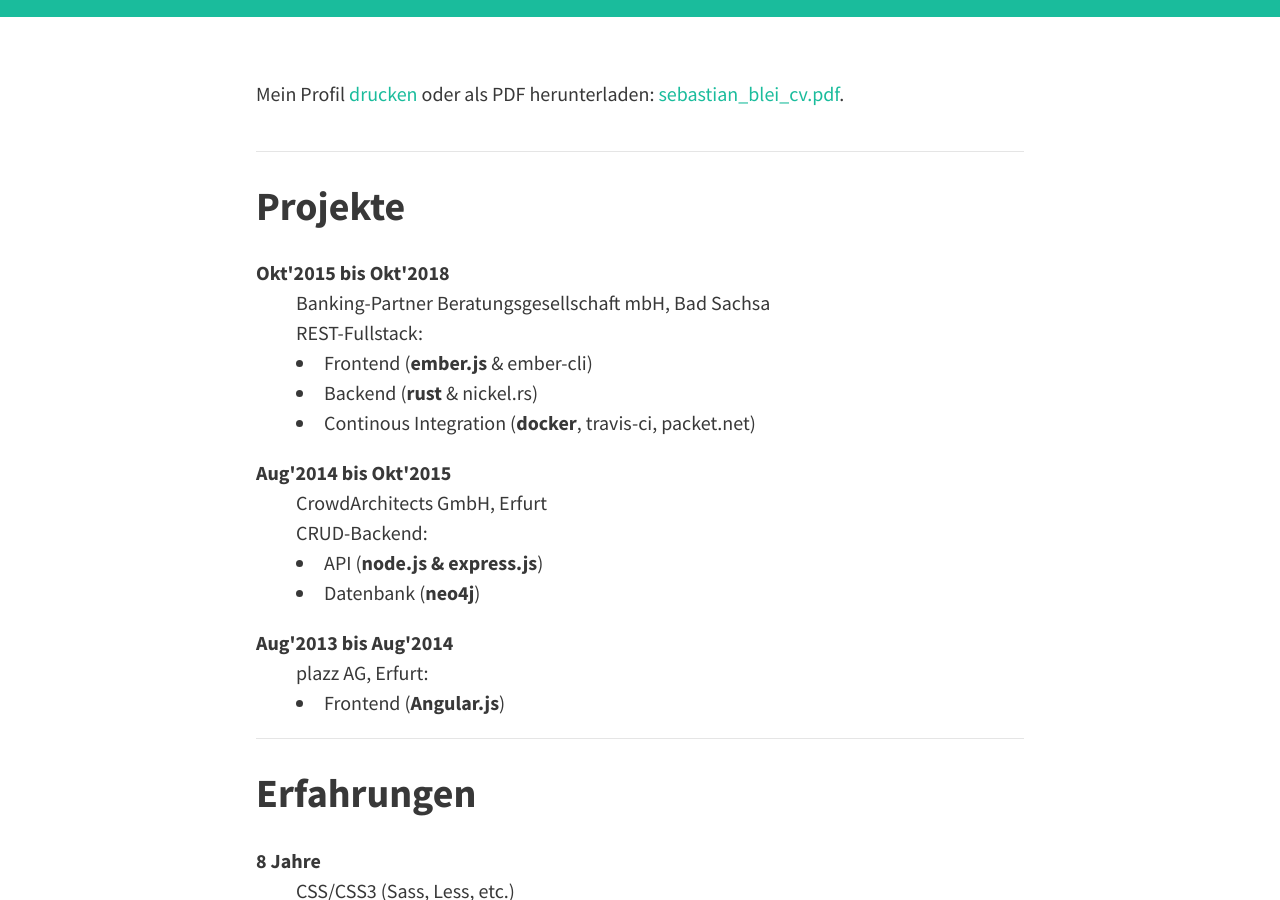
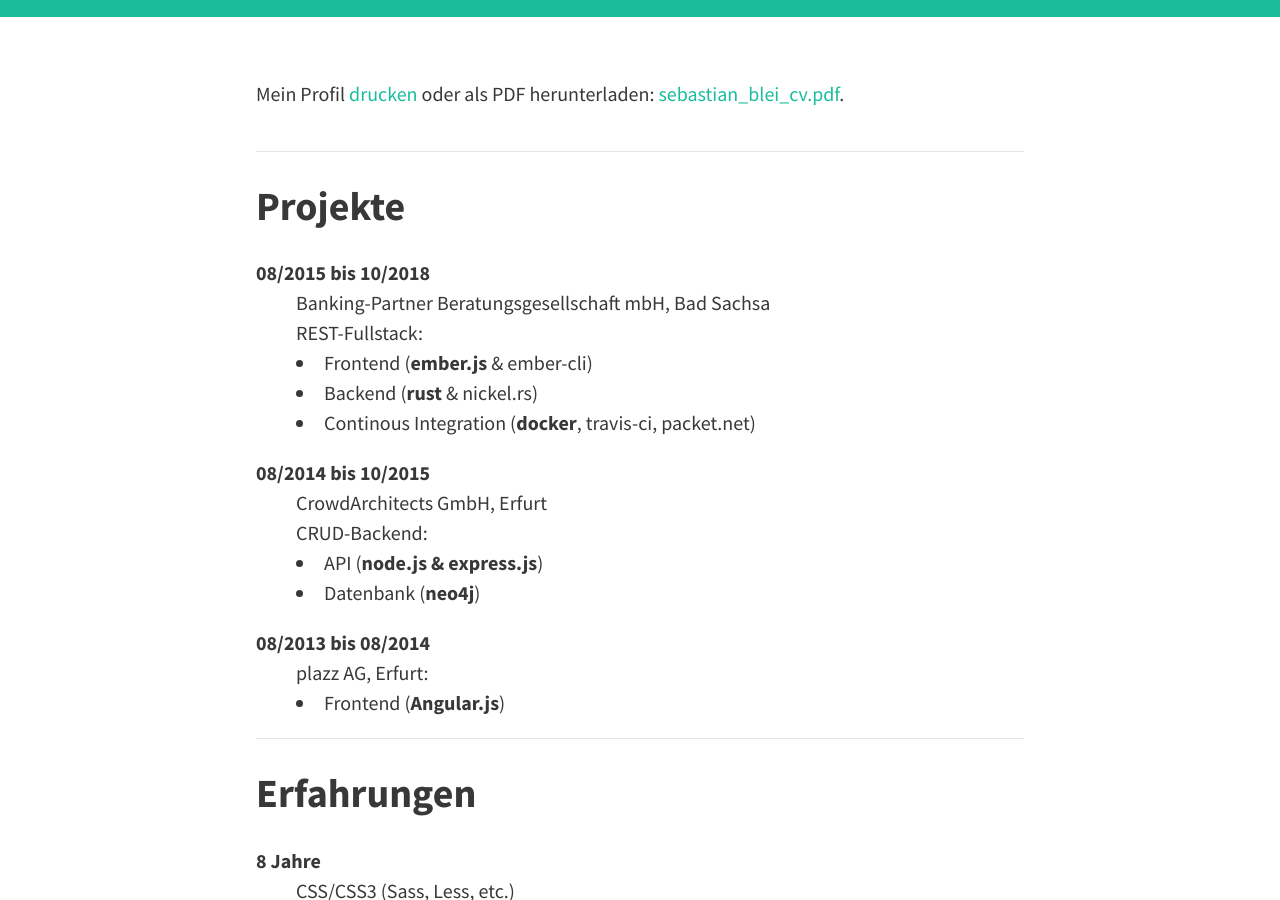
Before and after one commit to iamsebastian/official-site, a Jekyll site: the page built from index.html, in a window 1280 px wide and 900 px high, scrolled down 257 px. Built offline with Jekyll 4.4.1, drawn with Linux system fonts in a browser that asks for light colours; the list of posts is cut into pages by our own code.

Commit message:
Updated project times

```diff
--- a/index.html
+++ b/index.html
@@ -13,7 +13,7 @@ Mein Profil <a href="javascript:window.print();">drucken</a> oder als PDF herunt
 <hr>
 <h2>Projekte</h2>
 <dl>
-  <dt>Okt'2015 bis Okt'2018</dt>
+  <dt>08/2015 bis 10/2018</dt>
   <dd>Banking-Partner Beratungsgesellschaft mbH, Bad Sachsa
   <ul>REST-Fullstack:
     <li>Frontend (<b>ember.js</b> &amp; ember-cli)</li>
@@ -22,7 +22,7 @@ Mein Profil <a href="javascript:window.print();">drucken</a> oder als PDF herunt
   </ul>
   </dd>
 
-  <dt>Aug'2014 bis Okt'2015</dt>
+  <dt>08/2014 bis 10/2015</dt>
   <dd>CrowdArchitects GmbH, Erfurt
   <ul>CRUD-Backend:
     <li>API (<b>node.js & express.js</b>)</li>
@@ -30,7 +30,7 @@ Mein Profil <a href="javascript:window.print();">drucken</a> oder als PDF herunt
   </ul>
   </dd>
 
-  <dt>Aug'2013 bis Aug'2014</dt>
+  <dt>08/2013 bis 08/2014</dt>
   <dd>plazz AG, Erfurt:
   <ul>
     <li>Frontend (<b>Angular.js</b>)</li>
```
